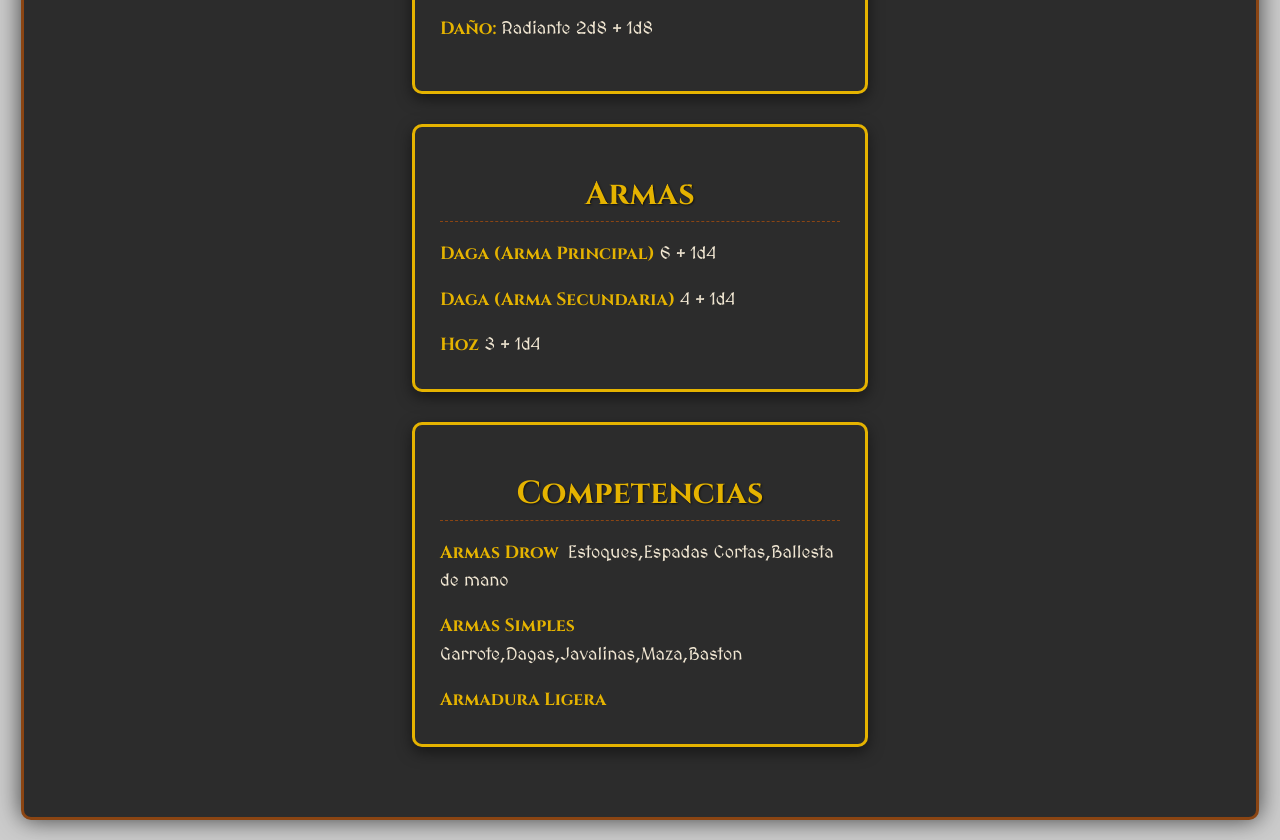
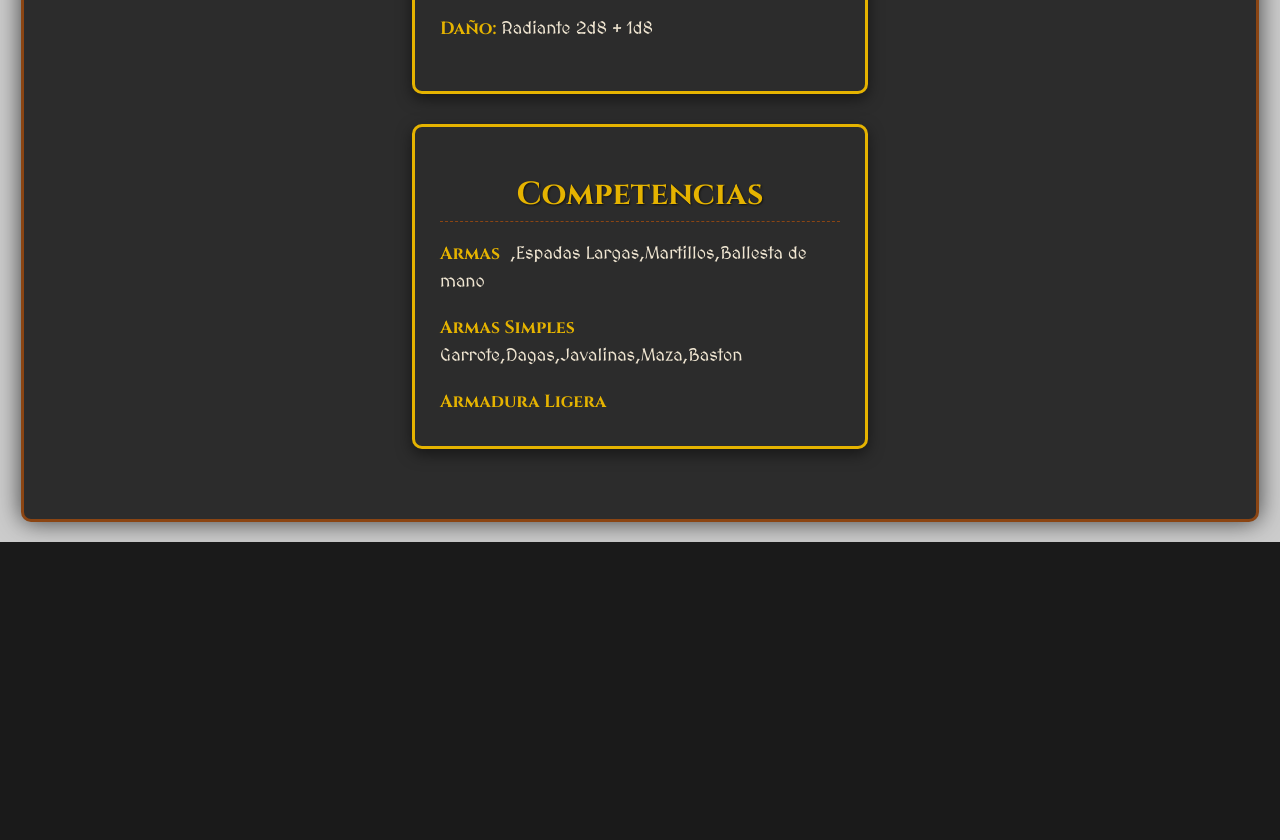
Before and after one commit to Luxxar2/Master, a plain HTML site: page Paladin.html in a window 1280 px wide. Shown: the part 6585-7425 px from the top of the page. After the commit the page ends 7127 px from the top, so only its background shows below. Drawn offline with Linux system fonts and the light colour scheme; placeholder pictures from the web are drawn by us.

Commit message:
Update Paladin.html

```diff
--- a/Paladin.html
+++ b/Paladin.html
@@ -441,18 +441,11 @@ de batalla y protegiste el reino.</strong>   </p>
 
 
             </div>
-            <div class="static-card">
-                 <h2>Armas</h2>
 
-<p><strong>Daga (Arma Principal)</strong>6 + 1d4  </p>
-<p><strong>Daga (Arma Secundaria)</strong>4 + 1d4</p>
-<p><strong>Hoz</strong>3 + 1d4  </p>
-
-            </div>
              <div class="static-card">
                  <h2>Competencias</h2>
 
-<p><strong>Armas Drow  </strong> Estoques,Espadas Cortas,Ballesta de mano</p>
+<p><strong>Armas</strong> ,Espadas Largas,Martillos,Ballesta de mano</p>
 <p><strong>Armas Simples</strong> Garrote,Dagas,Javalinas,Maza,Baston</p>
 <p><strong>Armadura Ligera</strong> </p>
 
```
